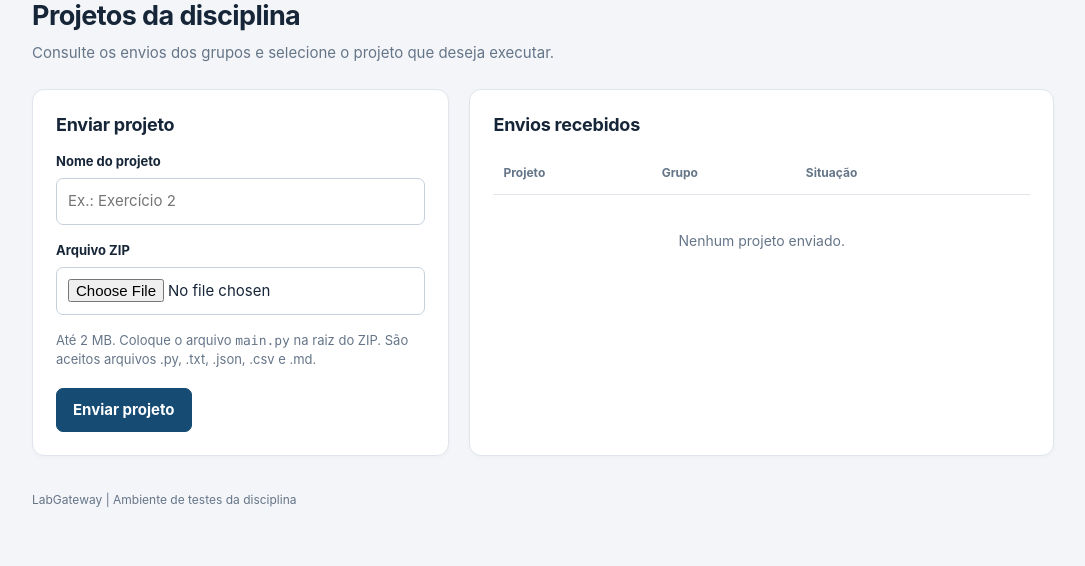
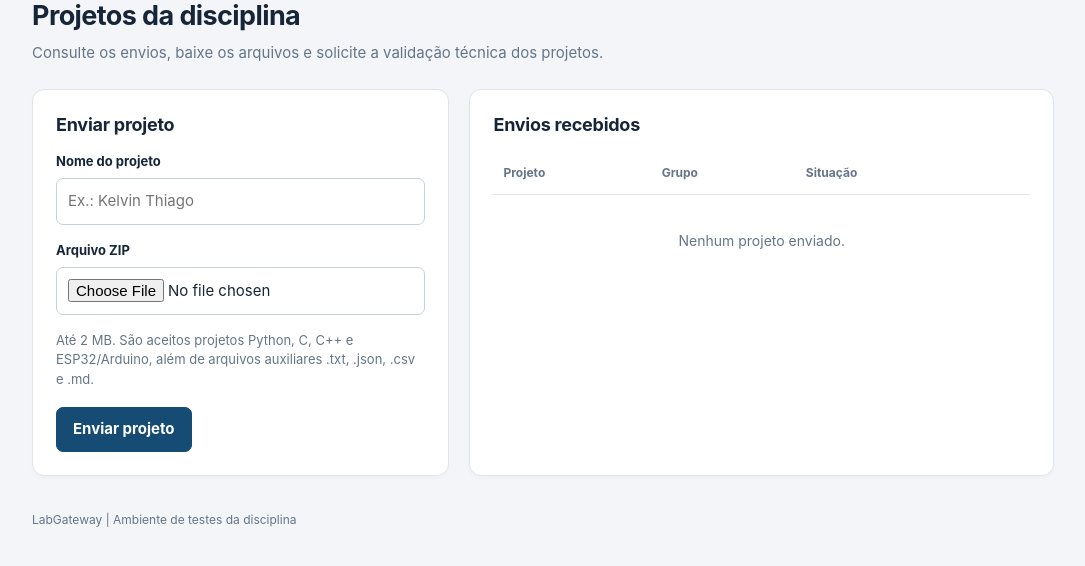
Before and after one commit to artorias09/LabGateway, a Flask app: page / in a window 1280 px wide. Shown: the part 84-650 px from the top of the page, without its empty margins (97-1182 px from the left). Run offline with Flask 3, Linux system fonts and the light colour scheme; the visitor is signed in with stand-in values (Sample User, id 1); data that the repository does not hold is empty; parts of the project's set-up code (start-up, migrations or seed data) failed here and were passed over.

Commit message:
ui: describe supported project submissions

```diff
--- a/templates/index.html
+++ b/templates/index.html
@@ -2,15 +2,15 @@
 {% block title %}Projetos | LabGateway{% endblock %}
 {% block content %}
 <h1>Projetos da disciplina</h1>
-<p class="intro">{% if session.role=='teacher' %}Consulte os envios dos grupos e selecione o projeto que deseja executar.{% else %}Envie o código do grupo e acompanhe os resultados da avaliação.{% endif %}</p>
+<p class="intro">{% if session.role=='teacher' %}Consulte os envios, baixe os arquivos e solicite a validação técnica dos projetos.{% else %}Envie o projeto e acompanhe a validação técnica realizada pelo servidor.{% endif %}</p>
 <div class="grid">
   <section class="panel">
     <h2>Enviar projeto</h2>
     <form method="post" action="{{url_for('upload')}}" enctype="multipart/form-data">
       <input type="hidden" name="_csrf" value="{{csrf()}}">
-      <div class="field"><label for="title">Nome do projeto</label><input type="text" id="title" name="title" maxlength="100" placeholder="Ex.: Exercício 2" required></div>
+      <div class="field"><label for="title">Nome do projeto</label><input type="text" id="title" name="title" maxlength="100" placeholder="Ex.: Kelvin Thiago" required></div>
       <div class="field"><label for="file">Arquivo ZIP</label><input id="file" name="file" type="file" accept=".zip" required></div>
-      <p class="hint">Até 2 MB. Coloque o arquivo <span class="mono">main.py</span> na raiz do ZIP. São aceitos arquivos .py, .txt, .json, .csv e .md.</p>
+      <p class="hint">Até 2 MB. São aceitos projetos Python, C, C++ e ESP32/Arduino, além de arquivos auxiliares .txt, .json, .csv e .md.</p>
       <button class="button" type="submit">Enviar projeto</button>
     </form>
   </section>
```
